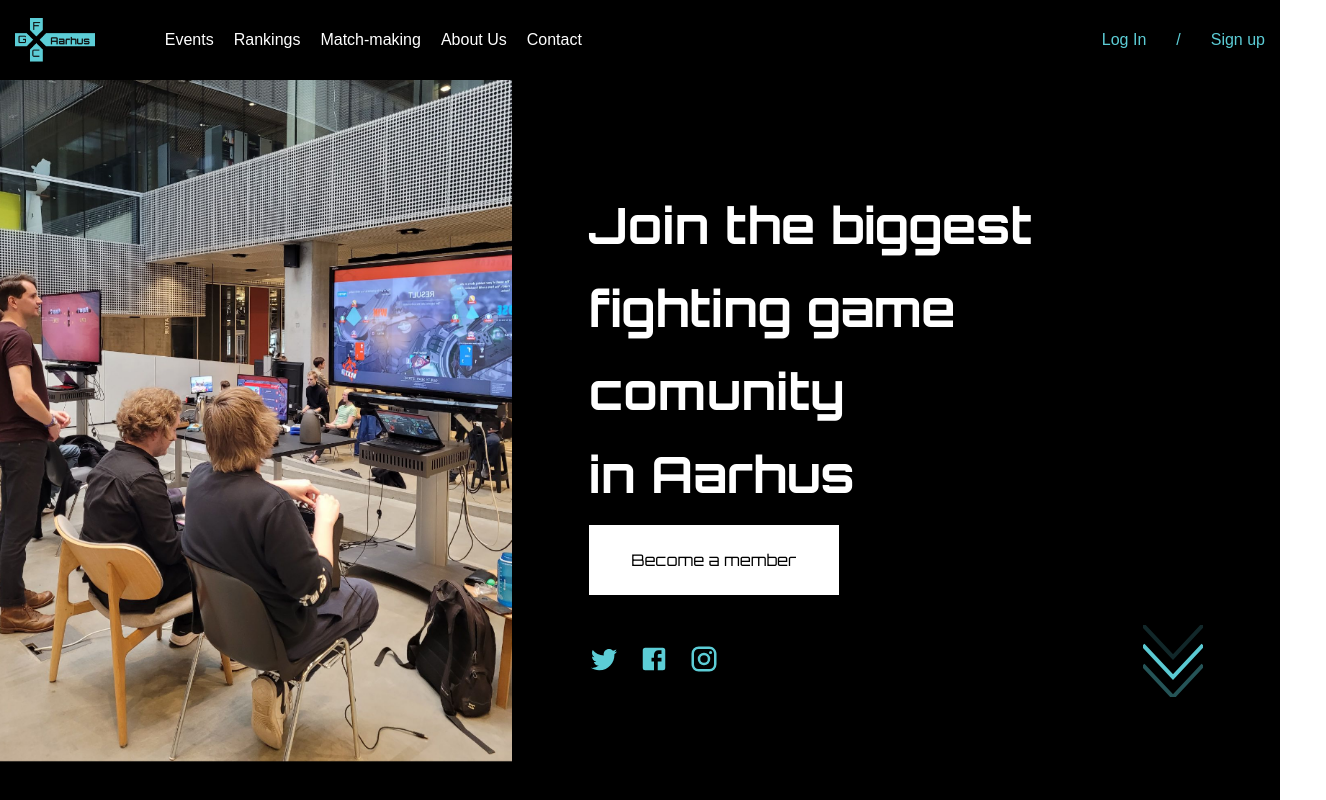
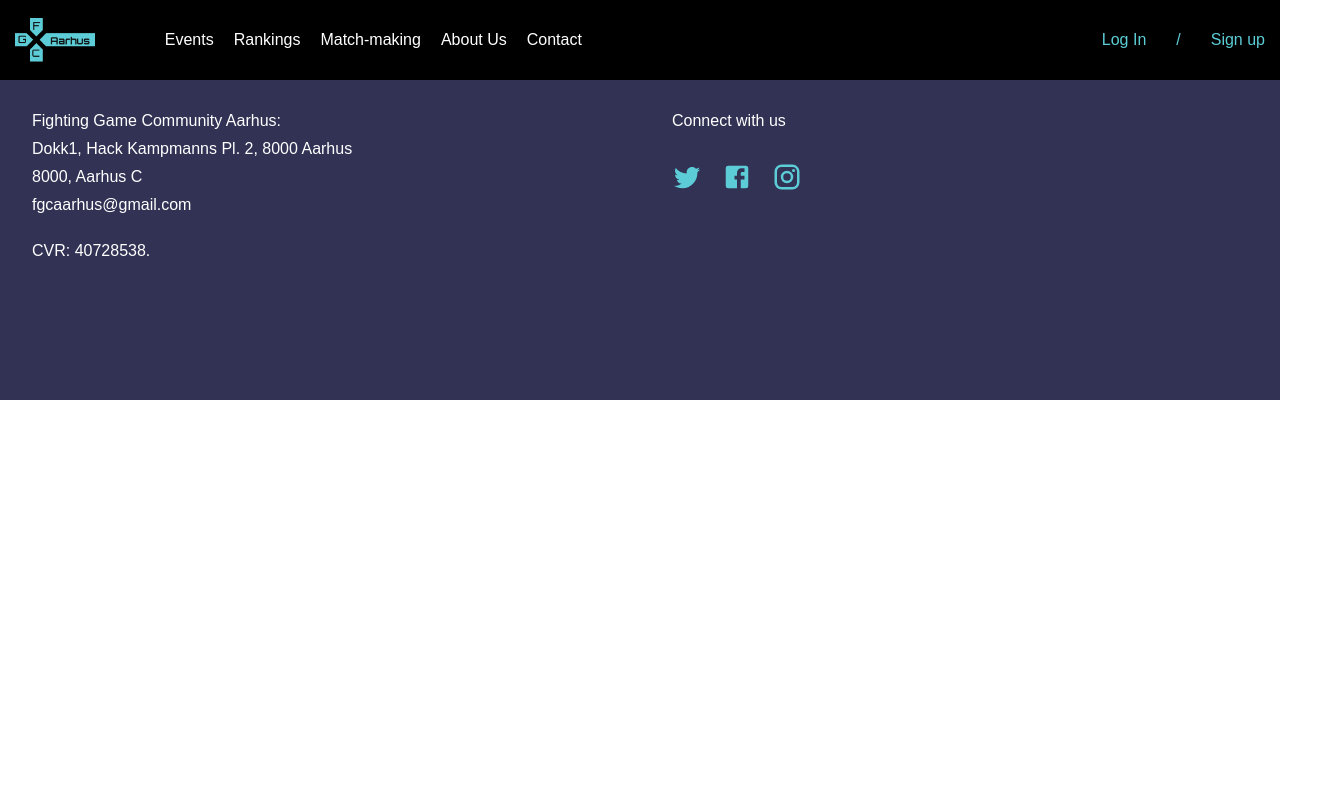
Before and after one commit to ispasdani/fgc-aarhus, a React (Vite) app: page / in a window 1280 px wide. Shown: the top 800 px of the page, 1326 px wide, since content can reach past the window. Built offline with nearby package versions, Linux system fonts and the light colour scheme.

Commit message:
main page routing

```diff
--- a/src/App.jsx
+++ b/src/App.jsx
@@ -18,7 +18,7 @@
       <BrowserRouter>
         <MainLayout>
           <Routes>
-            <Route path="/" element={<Homepage />} />
+            <Route path="/fgc-aarhus/" element={<Homepage />} />
             <Route path="/fgc-aarhus/match-making" element={<MatchMaking />} />
             <Route
               path="/fgc-aarhus/selected-match"
```
